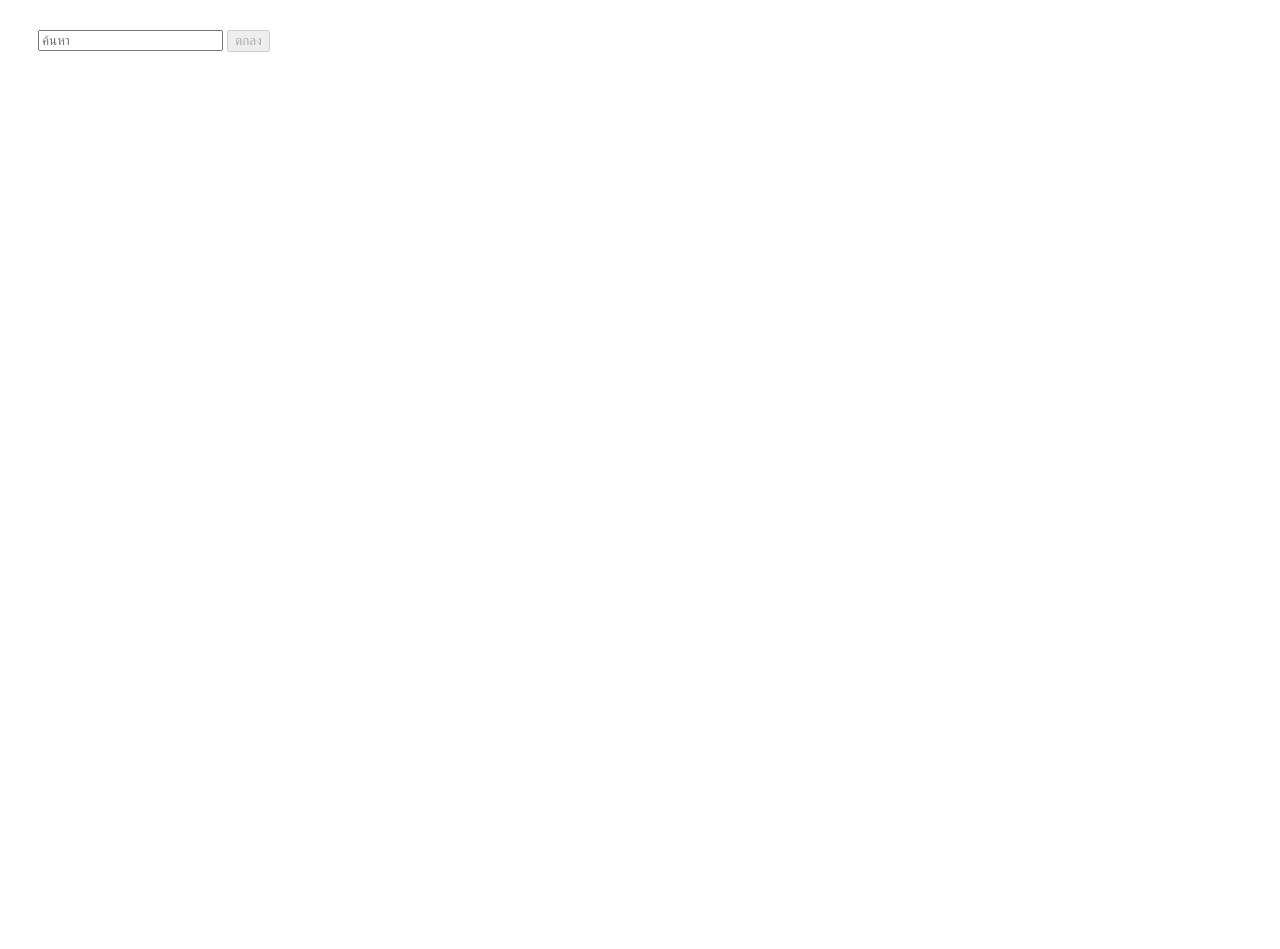
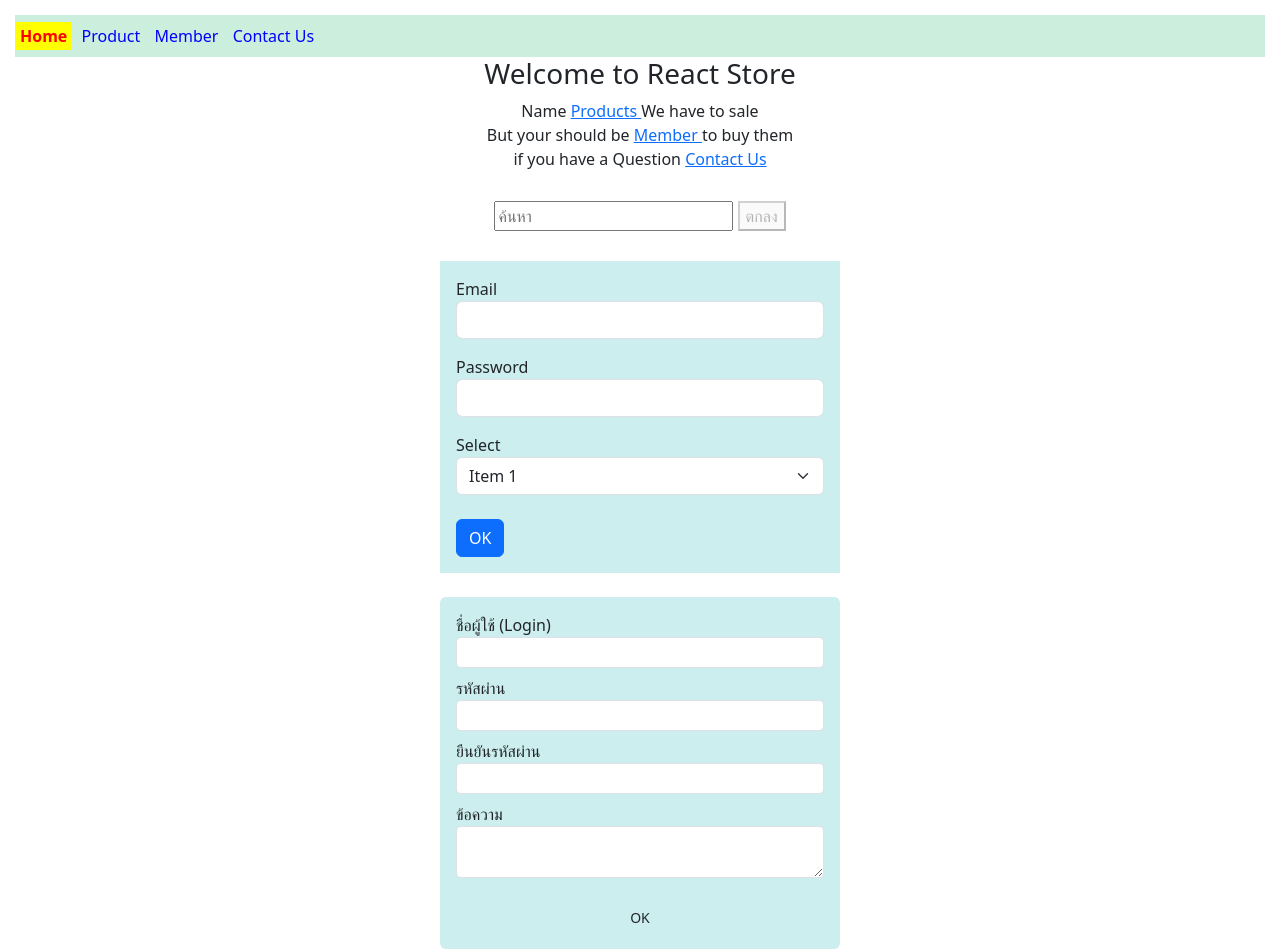
Before and after one commit to s6503052412161/app1, a React (Create React App) app: page / in a window 1280 px wide. Before the commit the page ends 800 px from the top, so only its background shows below. Built offline with nearby package versions, Linux system fonts and the light colour scheme.

Commit message:
update form bootstap and from text

```diff
--- a/package.json
+++ b/package.json
@@ -6,6 +6,7 @@
     "@testing-library/jest-dom": "^5.17.0",
     "@testing-library/react": "^13.4.0",
     "@testing-library/user-event": "^13.5.0",
+    "bootstrap": "^5.3.2",
     "react": "^18.2.0",
     "react-dom": "^18.2.0",
     "react-router-dom": "^6.22.0",
--- a/src/App.js
+++ b/src/App.js
@@ -1,12 +1,17 @@
+// App.js
 import React from 'react';
 import Router3 from './router3.js';
 import FromSearch from './form-search.js';
-function App() {
-  return(
-    <Router3/>,
-    <FromSearch/>
-  )
-}
+import FormBootstrap from './form-bootstrap.js';
+import FormText from './form-text.js';
 
+const App = () => (
+  <>
+    <Router3 />
+    <FromSearch />
+    <FormBootstrap />
+    <FormText />
+  </>
+);
 
 export default App;
--- /dev/null
+++ b/src/form-bootstrap.js
@@ -0,0 +1,37 @@
+import React from "react";
+
+const FormBootstrap = () => {
+  return (
+    <div
+      className="mt-3 mx-auto p-3"
+      style={{ width: "400px", background: "#cee" }}
+    >
+      <form>
+        <div className="form-group mb-3">
+          <label htmlFor="login">Email</label>
+          <input type="text" id="login" name="login" className="form-control" />
+        </div>
+        <div className="form-group mb-3">
+          <label htmlFor="pswd">Password</label>
+          <input
+            type="password"
+            id="pswd"
+            name="pswd"
+            className="form-control"
+          />
+        </div>
+        <div className="form-group mb-4">
+          <label htmlFor="select1">Select</label>
+          <select id="select1" name="select1" className="form-select">
+            <option value="1">Item 1</option>
+            <option value="2">Item 2</option>
+            <option value="3">Item 3</option>
+          </select>
+        </div>
+        <button className="btn btn-primary">OK</button>
+      </form>
+    </div>
+  );
+};
+
+export default FormBootstrap;
--- a/src/form-search.js
+++ b/src/form-search.js
@@ -1,24 +1,34 @@
-import React from 'react'
+import React, { useRef } from "react";
 
-export default function FromSearch(){
-    const textKw = React.useRef()
-    const btOk = React.createRef()
+const FromSearch = () => {
+  const textKw = useRef();
+  const btOk = useRef();
 
-    const onChangeKw = () => {
-        if (textKw.current.value.trim() !== '') {
-            btOk.current.disabled = false
-            } else {
-            btOk.current.disabled = true
-        }
+  const onChangeKw = () => {
+    if (textKw.current.value.trim() !== "") {
+      btOk.current.disabled = false;
+    } else {
+      btOk.current.disabled = true;
     }
+  };
 
-return (
-    <div style={{margin:'30px'}}>
-        <form>
-            <input type="text" name="kw" placeholder="ค้นหา"
-                ref={textKw} onInput={onChangeKw}/>&nbsp;
-            <button ref={btOk} disabled>ตกลง</button>
-        </form>
+  return (
+    <div style={{ margin: "30px" }}>
+      <form style={{ textAlign: "center" }}>
+        <input
+          type="text"
+          name="kw"
+          placeholder="ค้นหา"
+          ref={textKw}
+          onInput={onChangeKw}
+        />
+        &nbsp;
+        <button ref={btOk} disabled>
+          ตกลง
+        </button>
+      </form>
     </div>
-    )
-    }
+  );
+};
+
+export default FromSearch;
--- /dev/null
+++ b/src/form-text.js
@@ -0,0 +1,81 @@
+import React, { useRef } from 'react';
+
+const FormText = () => {
+    const textPswd = useRef();
+    const textPswd2 = useRef();
+
+    const onBlurPassword = () => {
+        let pswd = textPswd.current.value;
+        if (pswd !== '' && !pswd.match(/^[0-9a-zA-Z]+$/)) {
+            textPswd.current.value = '';
+            alert('ต้องเป็น 0-9 หรือ a-z หรือ A-Z เท่านั้น');
+        }
+    };
+
+    const onBlurPassword2 = () => {
+        let pswd1 = textPswd.current.value;
+        let pswd2 = textPswd2.current.value;
+        if (pswd1 !== pswd2) {
+            textPswd2.current.value = '';
+            alert('รหัสผ่านทั้งสองช่องไม่ตรงกัน');
+        }
+    };
+
+    return (
+        <div className="mt-4 mx-auto p-3 rounded" style={{ width: '400px', background: '#cee' }}>
+            <form>
+                <div className="form-group mb-2">
+                    <label htmlFor="login">ชื่อผู้ใช้ (Login)</label>
+                    <input
+                        type="text"
+                        id="login"
+                        name="login"
+                        maxLength="20"
+                        className="form-control form-control-sm"
+                    />
+                </div>
+                <div className="form-group mb-2">
+                    <label htmlFor="pswd">รหัสผ่าน</label>
+                    <input
+                        type="password"
+                        id="pswd"
+                        name="pswd"
+                        maxLength="10"
+                        className="form-control form-control-sm"
+                        ref={textPswd}
+                        onBlur={onBlurPassword}
+                    />
+                </div>
+                <div className="form-group mb-2">
+                    <label htmlFor="pswd2">ยืนยันรหัสผ่าน</label>
+                    <input
+                        type="password"
+                        id="pswd2"
+                        name="pswd2"
+                        maxLength="10"
+                        className="form-control form-control-sm"
+                        ref={textPswd2}
+                        onBlur={onBlurPassword2}
+                    />
+                </div>
+                <div className="form-group mb-4">
+                    <label htmlFor="memo">ข้อความ</label>
+                    <textarea
+                        id="memo"
+                        name="memo"
+                        rows="2"
+                        maxLength="200"
+                        className="form-control form-control-sm"
+                    ></textarea>
+                </div>
+                <div className="text-center">
+                    <button type="submit" className="btn btn-sm px-4">
+                        OK
+                    </button>
+                </div>
+            </form>
+        </div>
+    );
+};
+
+export default FormText;
--- a/src/index.js
+++ b/src/index.js
@@ -3,6 +3,10 @@
 // import './index.css';
 import App from './App';
 import reportWebVitals from './reportWebVitals';
+
+import 'bootstrap/dist/css/bootstrap.min.css'
+import 'bootstrap/dist/js/bootstrap.bundle.min.js'
+
 
 const root = ReactDOM.createRoot(document.getElementById('root'));
 root.render(
```
Also changed, not shown: 1 other file (tests, documents, lock files or other folders).
